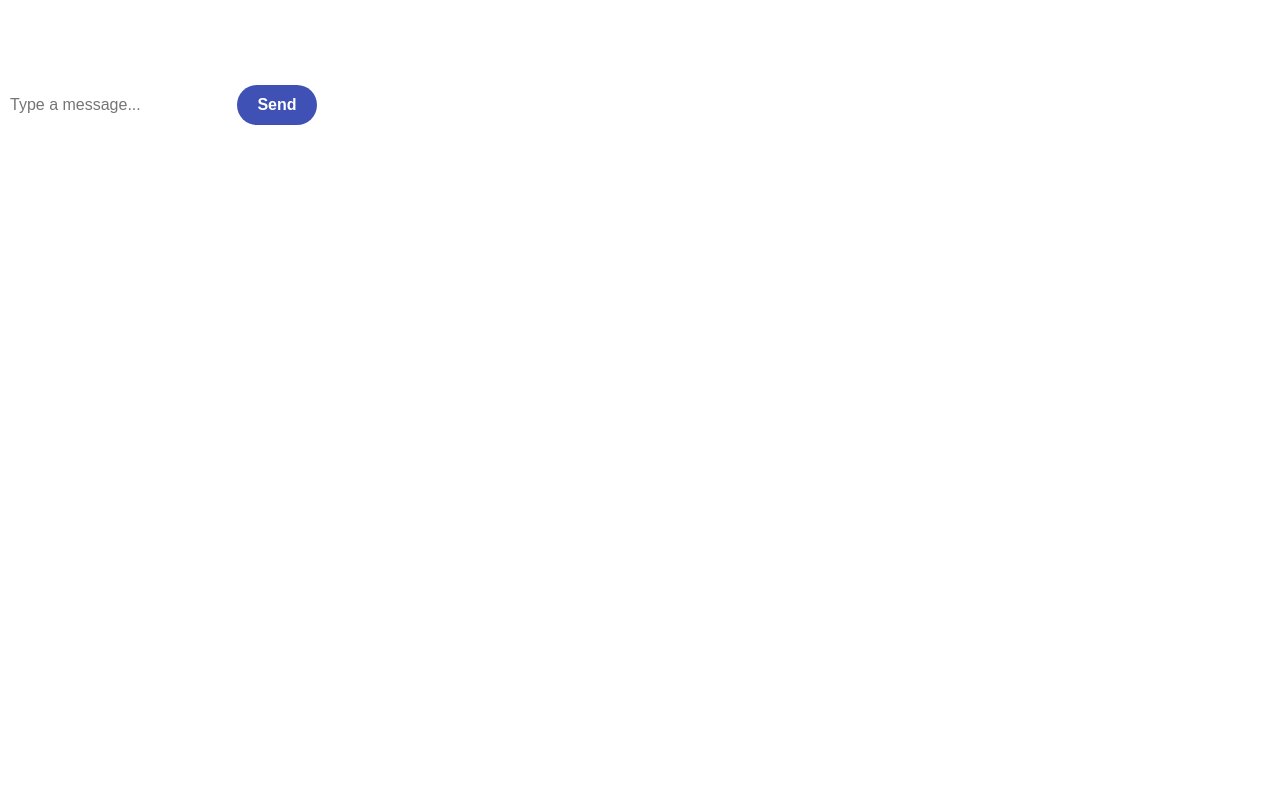
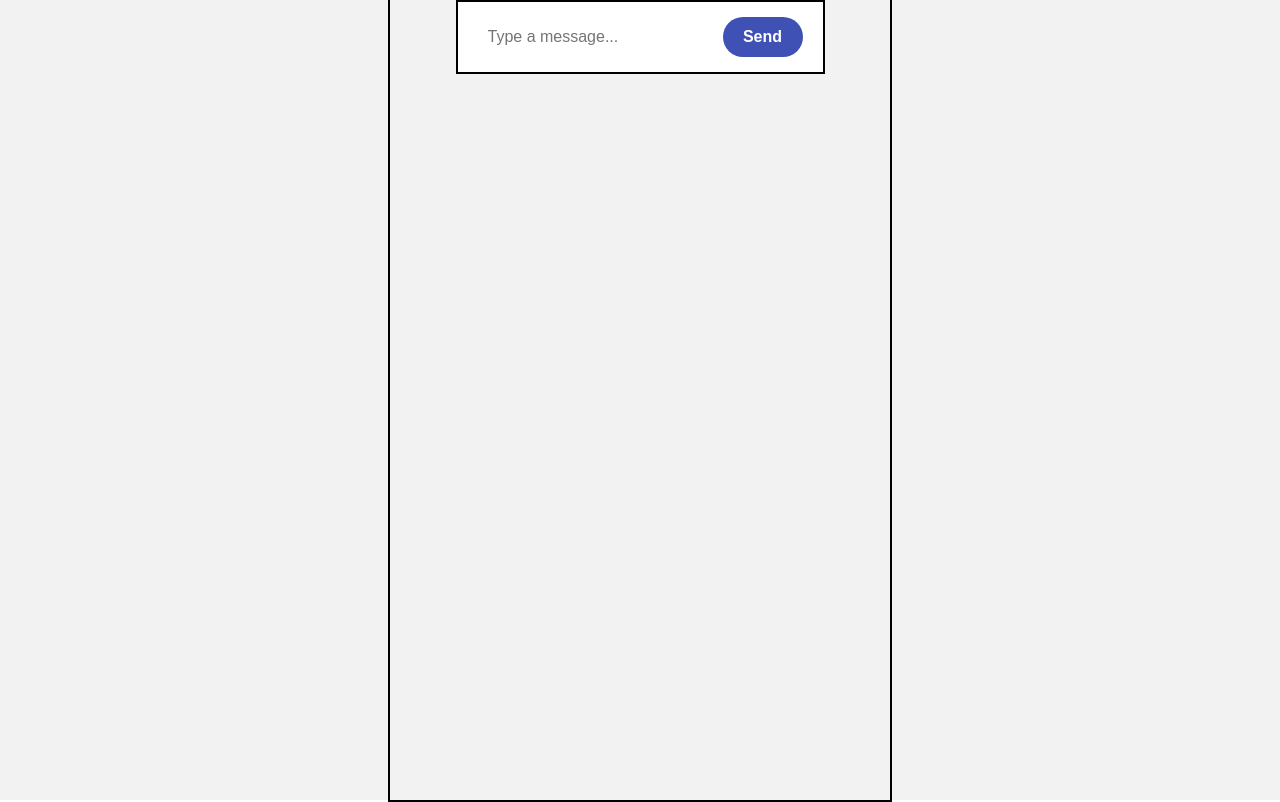
Before and after one commit to Vekica0501/chat-app, a React (Create React App) app: page / in a window 1280 px wide. Built offline with nearby package versions, Linux system fonts and the light colour scheme.

Commit message:
Chat app with input form and messages

```diff
--- /dev/null
+++ b/src/App.css
@@ -0,0 +1,24 @@
+html, body {
+    height: 100%;
+    margin: 0;
+  }
+
+  #root {
+    display: flex;
+    justify-content: center;
+    align-items: center;
+    height: 100%;
+    background-color: #f2f2f2;
+  }
+
+  .app {
+    display: flex;
+    flex-direction: column;
+    justify-content: center;
+    align-items: center;
+    width: 100%;
+    max-width: 500px;
+    height: 100%;
+    max-height: 800px;
+    border: 2px solid black;
+  }
--- a/src/App.js
+++ b/src/App.js
@@ -1,23 +1,22 @@
 import React, { useState } from 'react';
 import Messages from './Components/Messages/Messages';
 import InputForm from './Components/InputForm/InputForm';
+import "./App.css";
 
-function generateRandomColor() {
-  // Generate a random color in hex format
-  const color = Math.floor(Math.random() * 16777215).toString(16);
-  return '#' + color.padStart(6, '0'); // Add leading zeros if needed
-}
 
-function generateRandomName() {
-  // Define an array of possible names
-  const names = ['Alice', 'Bob', 'Charlie', 'Dave', 'Eve', 'Frank'];
-  // Generate a random index into the names array
-  const index = Math.floor(Math.random() * names.length);
-  // Return the name at the random index
-  return names[index];
-}
+
 
 function App() {
+  function generateRandomName() {
+    const names = ['Alice', 'Bob', 'Charlie', 'Dave', 'Eve', 'Frank'];
+    const index = Math.floor(Math.random() * names.length);
+    return names[index];
+  }
+
+  function generateRandomColor() {
+    return '#' + Math.floor(Math.random() * 16777215).toString(16);
+  }
+
   const [messages, setMessages] = useState([]);
   const currentUser = {
     name: generateRandomName(),
@@ -29,11 +28,13 @@ function App() {
   };
 
   return (
-    <div className="App">
+
+    <div className='app'>
       <Messages messages={messages} currentUser={currentUser} />
-      <InputForm onSendMessage={handleSendMessage} currentUser={currentUser} />
+      <InputForm onSendMessage={handleSendMessage} currentUser={currentUser}/>
     </div>
   );
 }
 
+
 export default App;
--- a/src/Components/InputForm/InputForm.jsx
+++ b/src/Components/InputForm/InputForm.jsx
@@ -1,27 +1,29 @@
 import React from 'react';
 import styles from './InputForm.module.css';
 
-function InputForm({ onSendMessage }) {
+function InputForm({ onSendMessage, currentUser }) {
   const handleSubmit = (event) => {
     event.preventDefault();
     const message = {
       text: event.target.message.value,
       user: {
-          name: "User Name", // Replace with random name
-          color: "#RRGGBB", // Replace with random color
-        }
+        name: currentUser.name,
+        color: currentUser.color,
+      },
     };
     onSendMessage(message);
     event.target.reset();
   };
 
   return (
-      <form onSubmit={handleSubmit}>
-        <div className={styles.form}></div>
-        <input  className = {styles.input} type="text" name="message" placeholder="Type a message..." />
+    <div className={styles.container}>
+      <form className={styles.form} onSubmit={handleSubmit}>
+        <input className={styles.input} type="text" name="message" placeholder="Type a message..." />
         <button className={styles.button} type="submit">Send</button>
       </form>
+    </div>
   );
 }
 
+
 export default InputForm;
--- a/src/Components/InputForm/InputForm.module.css
+++ b/src/Components/InputForm/InputForm.module.css
@@ -1,10 +1,25 @@
+.container {
+  display: flex;
+  flex-direction: column;
+  justify-content: space-between;
+  height: 100%;
+}
+
 .form {
   display: flex;
-    justify-content: center;
+  gap: 8px;
   align-items: center;
-    height: 80px;
-    padding: 0 20px;
+  padding: 10px 20px;
   box-sizing: border-box;
+  background-color: white;
+  width: 100%;
+  max-width: 500px;
+  border: 2px solid black;
+  bottom: 0;
+}
+
+.form > * {
+  flex-grow: 1;
 }
 
 .input {
@@ -14,8 +29,8 @@
   padding: 5px 10px;
   border-radius: 20px;
   border: none;
-    outline: none;
   font-size: 16px;
+  color: blue;
 }
 
 .button {
--- a/src/Components/MessageBox/MessageBox.jsx
+++ b/src/Components/MessageBox/MessageBox.jsx
@@ -7,7 +7,7 @@ function MessageBox({ message, currentUser }) {
 
   const messageStyle = {
     backgroundColor: user.color,
-    color: "white",
+    color: "black",
     borderRadius: "10px",
     padding: "10px",
     margin: "10px",
--- a/src/Components/MessageBox/MessageBox.module.css
+++ b/src/Components/MessageBox/MessageBox.module.css
@@ -1,5 +1,5 @@
 .messageBox {
-    background-color: #eee;
+    background-color: #6315ac;
     color: #333;
     border-radius: 10px;
     padding: 10px;
@@ -9,7 +9,7 @@
 
   .messageBoxCurrentUser {
     background-color: #007bff;
-    color: #fff;
+    color: #080808;
     border-radius: 10px;
     padding: 10px;
     margin: 10px;
--- a/src/Components/Messages/Messages.module.css
+++ b/src/Components/Messages/Messages.module.css
@@ -8,7 +8,8 @@
   .message {
     display: flex;
     flex-direction: column;
-    margin-bottom: 10px;
+    flex-grow: 1;
+    color:#0c0c0c
   }
 
   .message .name {
@@ -18,18 +19,18 @@
   }
 
   .message .content {
-    background-color: #f2f2f2;
+    background-color: #0c0c0c;
     padding: 10px;
     border-radius: 10px;
     max-width: 80%;
   }
 
   .message.right .content {
-    background-color: #dcf8c6;
+    background-color: #6de710;
     align-self: flex-end;
   }
 
   .message.left .content {
-    background-color: #fff;
+    background-color: #f00d0d;
     align-self: flex-start;
   }
```
Lines whose indentation alone changed are shown as unchanged.
